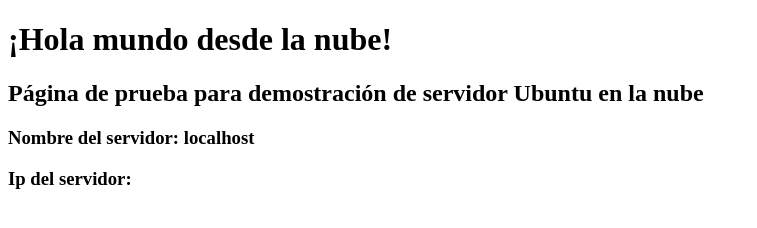
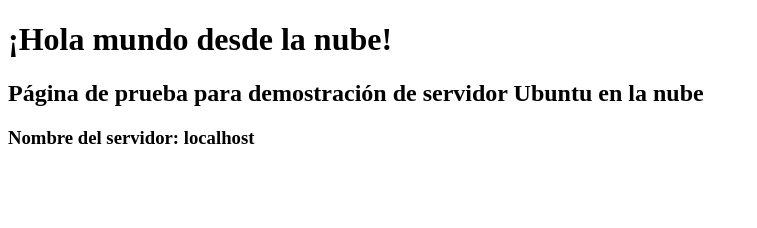
Before and after one commit to Adrianjg18/pagina-de-prueba-aws, a plain HTML site: page index.html in a window 1280 px wide. Shown: the whole page, without its empty margins (0-757 px from the left). Drawn offline with Linux system fonts and the light colour scheme; no server answers.

Commit message:
Update index.html

```diff
--- a/index.html
+++ b/index.html
@@ -11,7 +11,6 @@
       <h2>Página de prueba para demostración de servidor Ubuntu en la nube</h2>
       <div>
         <h3>Nombre del servidor: <span id="name-server"></span></h3>
-        <h3>Ip del servidor: <span id="ip-server"></span></h3>
       </div>
     </main>
   </body>
```
